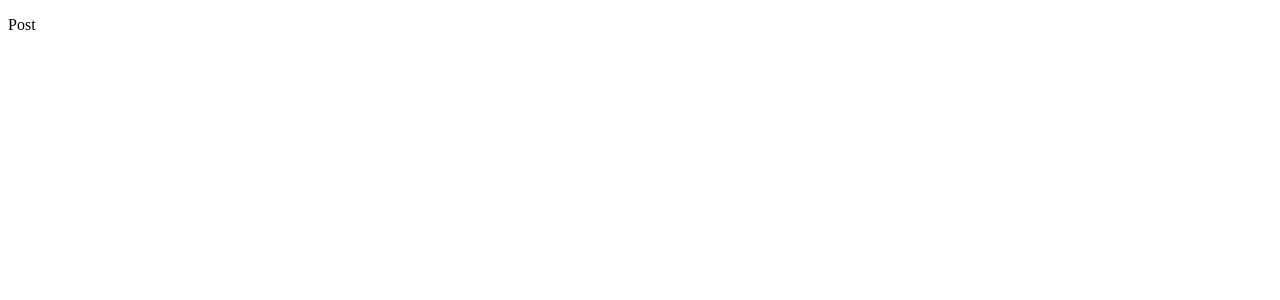
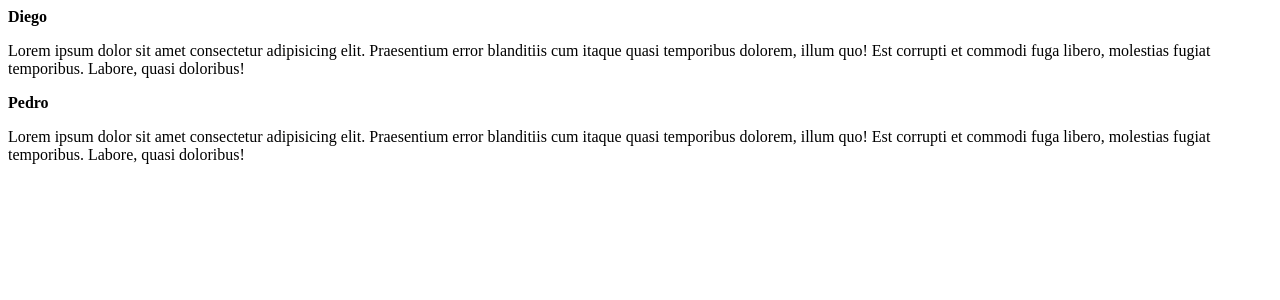
Before and after one commit to odrerir/React_Feed, a React (Vite) app in the folder Feed/: page / in a window 1280 px wide. Shown: the top 300 px of the page. Built offline with nearby package versions, Linux system fonts and the light colour scheme.

Commit message:
Estudo do uso de Propriedades

```diff
--- a/Feed/src/App.jsx
+++ b/Feed/src/App.jsx
@@ -8,6 +8,10 @@ export function App() {
         content="Lorem ipsum dolor sit amet consectetur adipisicing elit. Praesentium error blanditiis cum itaque quasi temporibus dolorem, illum quo! Est corrupti et commodi fuga libero, molestias fugiat temporibus. Labore, quasi doloribus!"
       />
 
+      <Post
+        author= "Pedro"
+        content="Lorem ipsum dolor sit amet consectetur adipisicing elit. Praesentium error blanditiis cum itaque quasi temporibus dolorem, illum quo! Est corrupti et commodi fuga libero, molestias fugiat temporibus. Labore, quasi doloribus!"
+      />
     </div>
   )
 }
--- a/Feed/src/Post.jsx
+++ b/Feed/src/Post.jsx
@@ -1,4 +1,8 @@
-
-export function Post(){
-    return <p>Post</p>
+export function Post(props){
+    return (
+	    <div>
+			  <strong> { props.author }</strong>
+		    <p> { props.content } </p>
+		  </div>
+    )
 }
```
